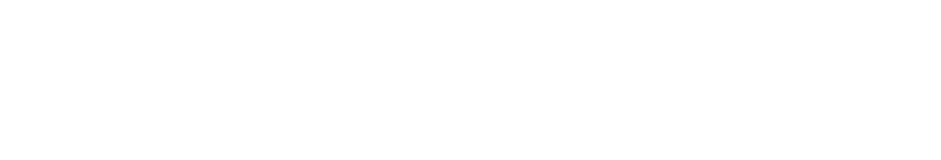
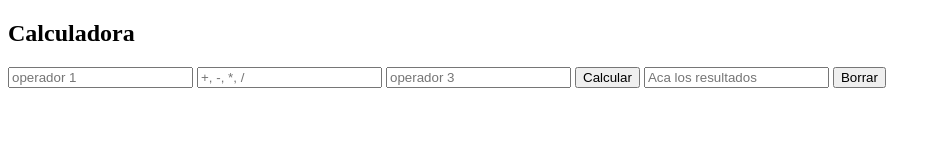
Before and after one commit to tomikorzu/calculadora, a plain HTML site: page index.html in a window 1280 px wide. Shown: the whole page, without its empty margins (0-941 px from the left). Drawn offline with Linux system fonts and the light colour scheme.

Commit message:
feat(index.html): add structure in index.html

```diff
--- a/index.html
+++ b/index.html
@@ -7,7 +7,18 @@
     <link rel="stylesheet" href="style.css">
 </head>
 <body>
-
+    <div class="global-container">
+        <div class="calculadora">
+            <h2 class="h2-calculadora">Calculadora</h2>
+            <div class="input-container">
+                <input type="number" class="input-calculadora" id="input1" placeholder="operador 1">
+                <input type="text" class="input-calculadora" id="input2" placeholder="+, -, *, /" >
+                <input type="number" class="input-calculadora" id="input3" placeholder="operador 3">
+                <button class="submit-calculadora" id="calc">Calcular</button>
+                <input type="text" placeholder="Aca los resultados" readonly class="results" id="results">
+                <button class="reset-calculadora" id="reset">Borrar</button>
+            </div>
+        </div>
     <script src="./main.js"></script>
 </body>
 </html>
```
